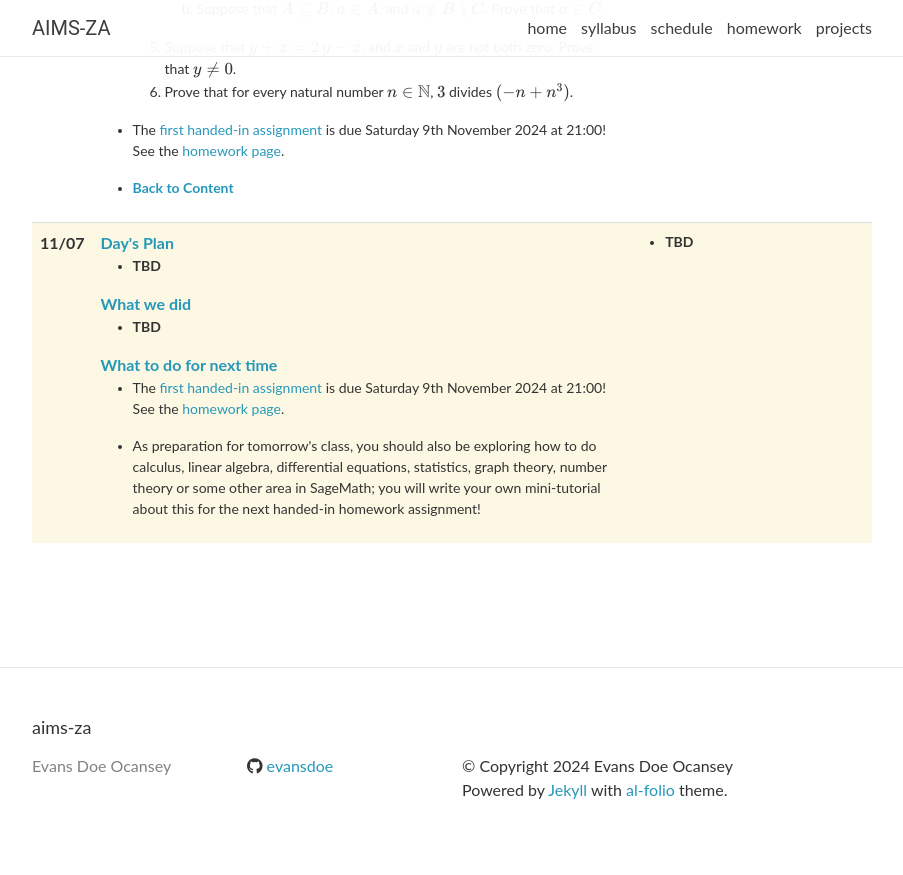
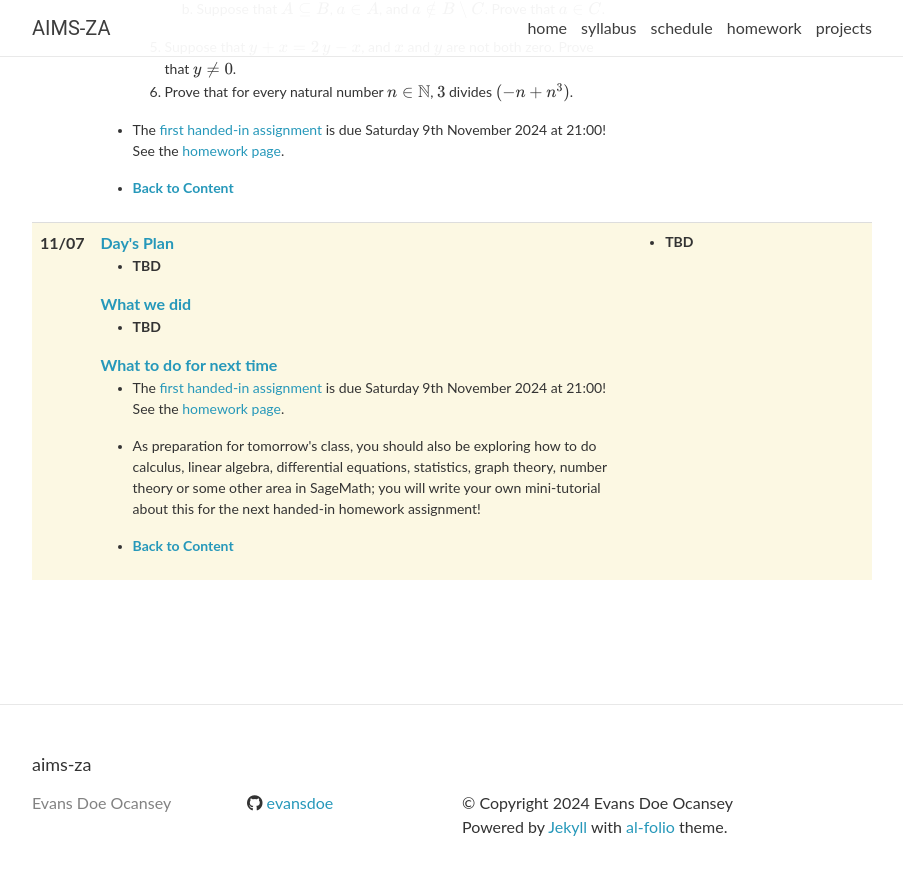
Before and after one commit to evansdoe/aims-za, a Jekyll site: the page built from ems/2024-25/_pages/ems-schedule.md, in a window 1280 px wide and 900 px high, scrolled down 7522 px. Shown: the top 875 px of the window, without its empty margins (188-1091 px from the left). Built offline with Jekyll 4.4.1, drawn with Linux system fonts in a browser that asks for light colours; nearby versions of some CDN libraries; comment, search, counter and statistics services are not loaded.

Commit message:
feat: Update day04 schedule

```diff
--- a/_data/ems_2024_25_schedule.yml
+++ b/_data/ems_2024_25_schedule.yml
@@ -408,5 +408,6 @@
         As preparation for tomorrow's class, you should also be exploring how to do calculus, linear algebra, differential equations, statistics,
         graph theory, number theory or some other area in SageMath; you will write your own mini-tutorial about this for the next handed-in homework assignment!
       </p>
+    - <a href="#contents" style="font-size:14px;"><strong>Back to Content</strong></a>
   readings:
     - - <strong style="font-size:14px"> TBD</strong>
```
Also changed, not shown: 1 other file.
